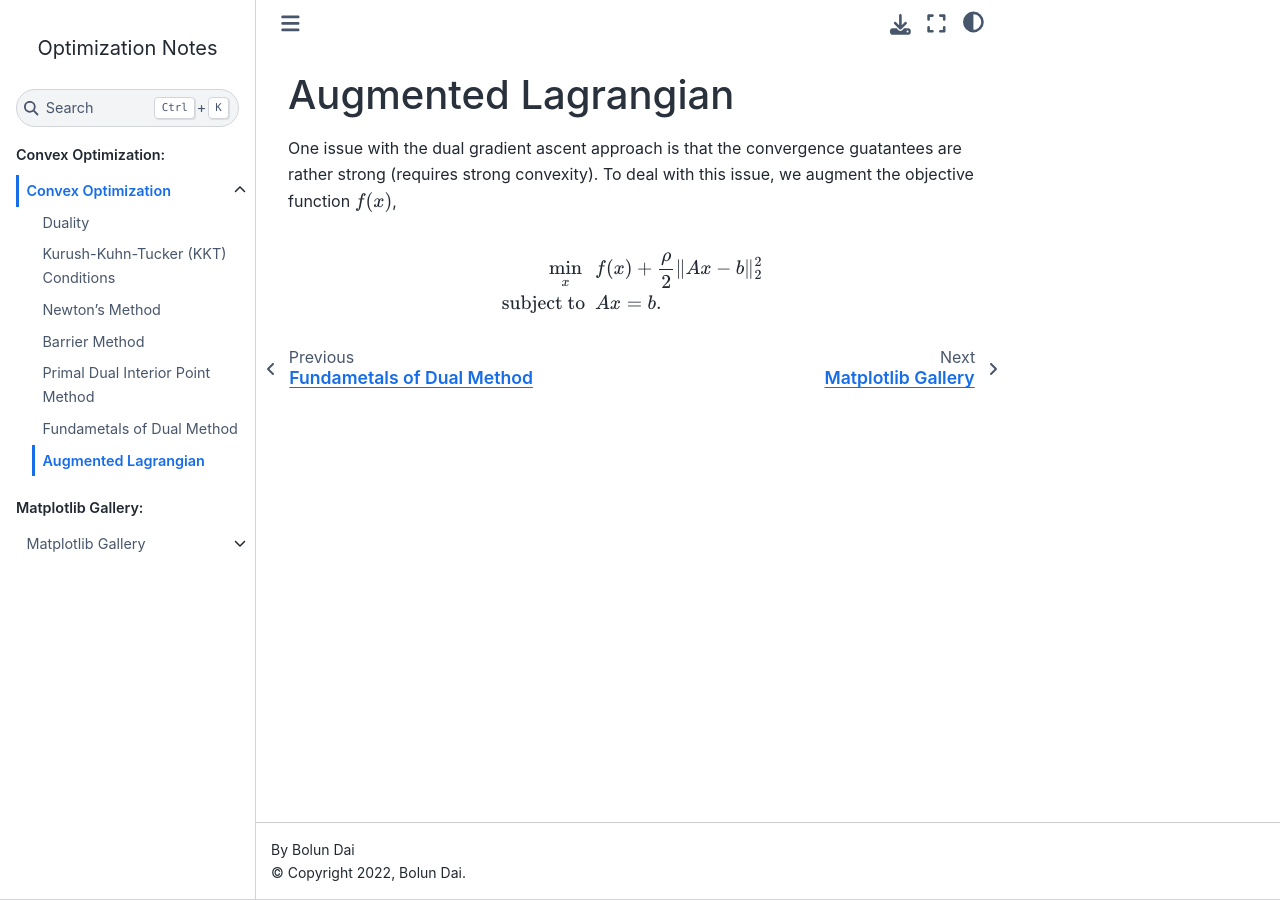
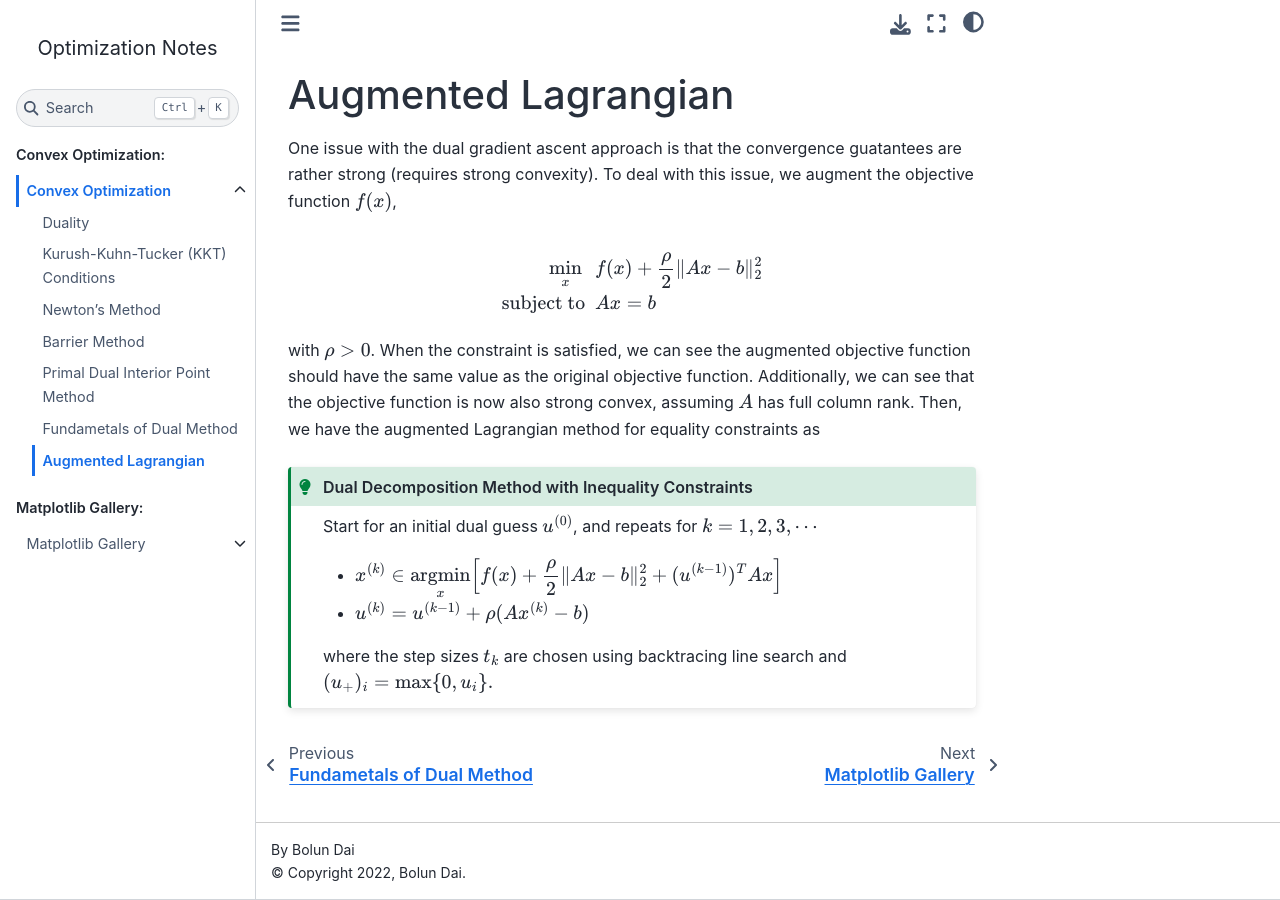
Before and after one commit to BolunDai0216/OptimizationNotes, a Sphinx documentation site: the page built from docs/source/convex_optimization/augmented_lagrangian.md, in a window 1280 px wide. Built offline with Sphinx 7.4.7 and the Sphinx Book theme 1.1.4, drawn with Linux system fonts in a browser that asks for light colours.

Commit message:
updated AL

````diff
--- a/docs/source/convex_optimization/augmented_lagrangian.md
+++ b/docs/source/convex_optimization/augmented_lagrangian.md
@@ -5,6 +5,19 @@ One issue with the dual gradient ascent approach is that the convergence guatant
 $$
 \begin{align}
     \min_x\ &\ f(x) + \frac{\rho}{2}\|Ax - b\|_2^2\\
-    \mathrm{subject\ to}\ &\ Ax = b.
+    \mathrm{subject\ to}\ &\ Ax = b
 \end{align}
 $$
+
+with $\rho > 0$. When the constraint is satisfied, we can see the augmented objective function should have the same value as the original objective function. Additionally, we can see that the objective function is now also strong convex, assuming $A$ has full column rank. Then, we have the augmented Lagrangian method for equality constraints as
+
+```{admonition} Dual Decomposition Method with Inequality Constraints
+:class: tip
+
+Start for an initial dual guess $u^{(0)}$, and repeats for $k = 1, 2, 3, \cdots$
+
+- $\displaystyle x^{(k)} \in \underset{x}{\mathrm{argmin}}\Big[f(x) + \frac{\rho}{2}\|Ax - b\|_2^2 + (u^{(k-1)})^TAx\Big]$
+- $u^{(k)} = u^{(k-1)} + \rho(Ax^{(k)} - b)$
+
+where the step sizes $t_k$ are chosen using backtracing line search and $(u_+)_i = \max\{0, u_i\}.$
+```
````
Also changed, not shown: docs/source/convex_optimization/dual_methods.md (+4 -4 lines).
